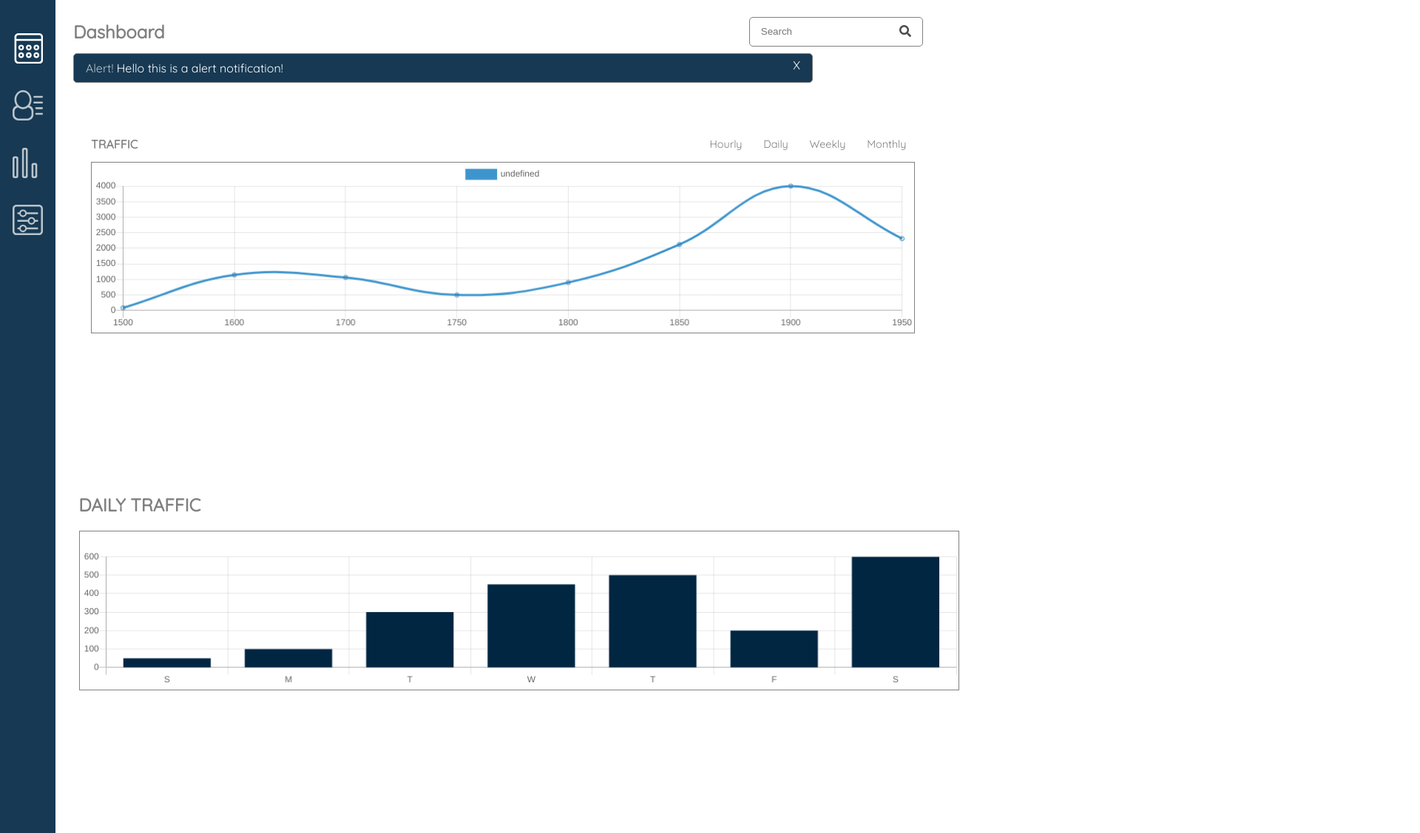
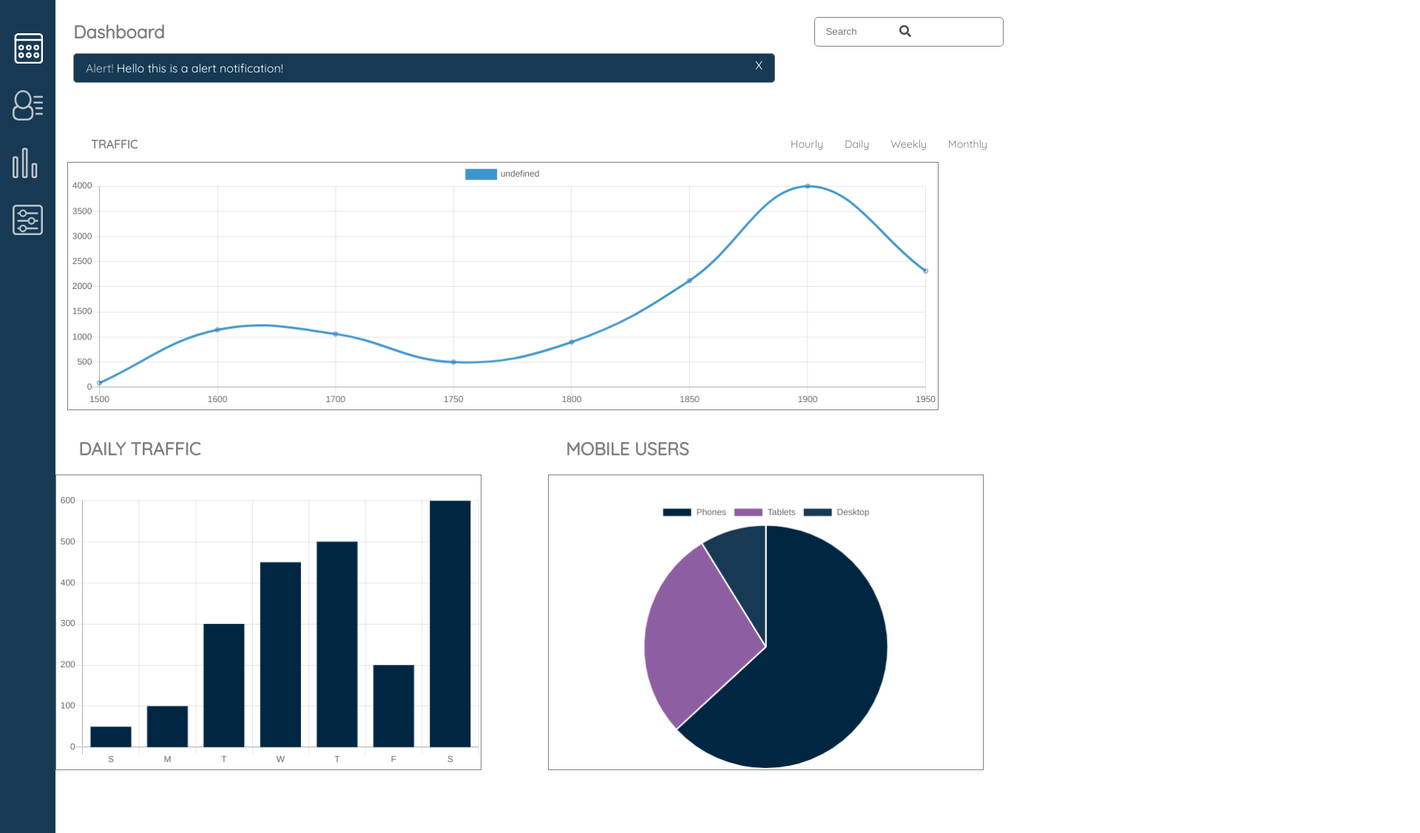
Before and after one commit to WictorNisa/project-7, a plain HTML site: page index.html in a window 1280 px wide. Shown: the part 78-1205 px from the top of the page at 74% size, 1920 px wide, since content can reach past the window. Drawn offline with nearby package versions, Linux system fonts and the light colour scheme.

Commit message:
fixed some layout issues

```diff
--- a/css/test.css
+++ b/css/test.css
@@ -752,16 +752,16 @@ margin-left: 0;
     grid-column: 1 / 1;
     grid-row: 4 / 4;
     margin-top: 2em;
-    height: 27vh !important;
-    width: 93vw !important;
+    height: 27vh;
+    width: 93vw;
   }
 
   .right-col {
     grid-column: 1 / 2;
     grid-row: 5 / 5;
     margin-top: 3.5em;
-    height: 27vh !important;
-    width: 93vw !important;
+    height: 27vh;
+    width: 93vw;
   }
 
 
@@ -978,12 +978,16 @@ margin-left: 0;
   }
 
 
-
   .inner-grid {
     display: grid;
-    grid-template-columns: repeat(2, 1fr);
+    grid-template-columns: repeat(2, minmax(650px, 1fr));
     grid-template-rows: 75px 100px repeat(4, minmax(200px, 1fr));
   }
+
+
+
+
+
 
   #dashboardh2{
     text-align: left;
@@ -991,10 +995,12 @@ margin-left: 0;
   }
 
   .search {
+    grid-area: search;
     display: flex;
     justify-content: space-between;
     align-items: center;
-    grid-column: 1 / 2;
+    grid-column: 1 / 3;
+    grid-row: 1 / 1;
     margin-top: 1em;
     margin-right: 1.1em;
   }
@@ -1020,12 +1026,13 @@ margin-left: 0;
   }
 
   .alert {
+    grid-area: alert;
     grid-column: 1 / 3;
     grid-row: 2 / 2;
     display: flex;
     justify-content: space-between;
     height: 40%;
-    width: 60%;
+    width: 73%;
     max-width: 1000px;
     margin-left: 1.5em;
     margin-right: 1em;
@@ -1051,7 +1058,8 @@ margin-left: 0;
 
 
   .traffic {
-    grid-column: 1 / 2;
+    grid-area: traffic;
+    grid-column: 1 / 3;
     grid-row: 3;
   }
 
@@ -1083,37 +1091,46 @@ margin-left: 0;
 
   .chart-container{
     grid-column: 1 / 2;
-    height: 29vh !important;
-    width: 87vw !important;
-    margin-left: 2em;
+    height: 42vh !important;
+    width: 92vw !important;
+    margin-left: 0;
   }
-
-
-
 
   .left-col h2 {
     margin-left: 1.3em;
   }
 
-  .left-col {
-    height: 40vh !important;
-    width: 50vw !important;
+
+  .left-col {
+    grid-area: leftCol;
+    grid-column: 1 / 1;
+    grid-row: 4 / 4;
+    margin-top: 3em;
+    height: 50vh !important;
+    width: 45vw !important;
+    margin-top: 0;
   }
 
+
   #bar-chart {
-    margin-left: 2em;
+    margin-left: 0;
     border: 1px solid grey;
   }
 
 
 
   .right-col {
-    grid-column: 3 / 3;
-    margin: auto;
+    grid-area: rightCol;
+    grid-column: 2 / 3;
+    grid-row: 4 / 4;
+    height: 50vh !important;
+    width: 46vw !important;
+    margin-top: 0;
   }
 
   #pie-chart{
-    margin-bottom: 1em;
+    margin-right: 0;
+    margin-bottom: 0;
     border: 1px solid grey;
   }
 
@@ -1126,10 +1143,12 @@ margin-left: 0;
   }
 
   .widget {
+    grid-area: widget;
     margin-top: 3em;
-    grid-column: 1 / 4;
+    grid-column: 1 / 3;
     grid-row: 5 / 5;
     display: flex;
+    flex-direction: row;
     justify-content: space-between;
   }
 
@@ -1248,24 +1267,26 @@ margin-left: 0;
 
 
   .members-container {
+    grid-area: member;
     display: flex;
-    margin-left: 2em;
+    margin-left: 0;
+    flex-direction: column;
+    border: 1px solid grey;
+    grid-column: 1 / 2;
+    grid-row: 6 / 6;
+    width: 100%;
+  }
+
+  .activity-container {
+    grid-area: activity;
+    display: flex;
+    margin-left: 0;
     flex-direction: column;
     border: 1px solid grey;
     grid-column: 2 / 2;
     grid-row: 6 / 6;
-    width: 600px;
-  }
-
-  .activity-container {
-    display: flex;
-    margin-left: 2em;
-    flex-direction: column;
-    border: 1px solid grey;
-    grid-column: 3 / 3;
-    grid-row: 6 / 6;
-    width: 600px;
-    height: 382.25px;
+    width: 100%;
+    height: 100%;
 
   }
 
@@ -1277,6 +1298,7 @@ margin-left: 0;
     padding-bottom: 1em;
     border-bottom: 1px solid grey;
     font-size: .9em;
+    width: 100%;
   }
 
   .flex-test img {
@@ -1288,6 +1310,7 @@ margin-left: 0;
 
   .flex-test p {
     margin-right: 1em;
+    font-size: .9em;
   }
 
   .flex-test a {
@@ -1301,6 +1324,7 @@ margin-left: 0;
   }
 
   .input-container {
+    grid-area: input;
     display: flex;
     flex-direction: column;
     justify-content: center;
@@ -1360,6 +1384,7 @@ margin-left: 0;
 
 
   .settings-container {
+    grid-area: settings;
     display: flex;
     flex-direction: column;
     padding-left: 2em;
```
Also changed, not shown: index.html (+2 -4 lines).
